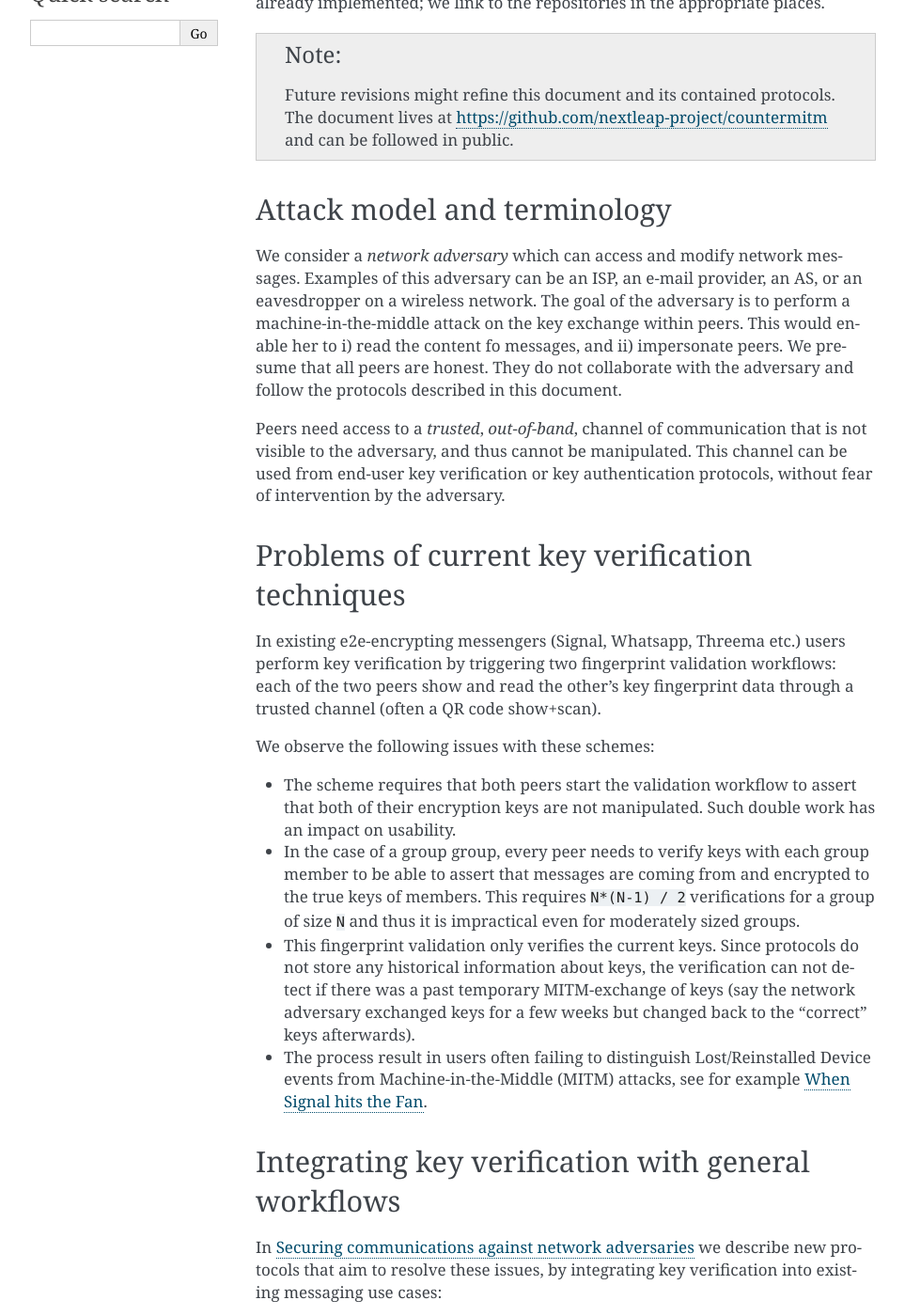
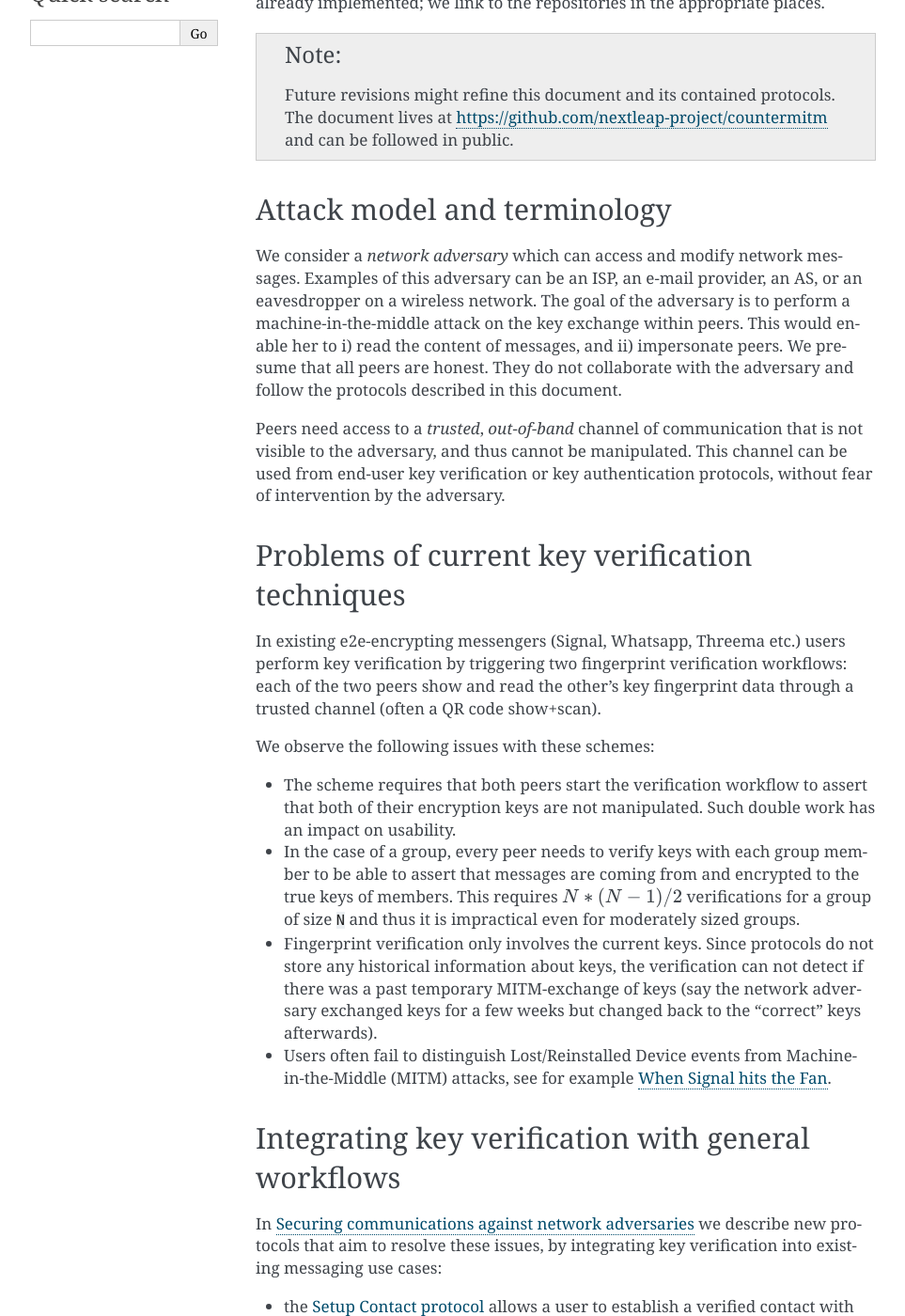
Before and after one commit to nextleap-project/countermitm, a Sphinx documentation site: the page built from source/summary.rst, in a window 1280 px wide and 1400 px high, scrolled down 479 px. Shown: the whole window at 94% size, without its empty margins (148-1111 px from the left). Built offline with Sphinx 7.4.7, drawn with Linux system fonts in a browser that asks for light colours.

Commit message:
- typo-fixing - re-formatting some paras to "semantic linefeeds"   (http://rhodesmill.org/brandon/2012/one-sentence-per-line/ ) - strike "fingerprint validation" in favor of "fingerprint verification"   to unify terminology

```diff
--- a/source/new.rst
+++ b/source/new.rst
@@ -51,7 +51,7 @@
 
 After running the Setup Verified Contact protocol both peers will learn the true keys of each other or else both get an error message. The protocol is safe against network modification and impersonation attacks.
 
-The protocol follows a single simple UI workflow: A peer "shows" bootstrap data that is then "read" by the other peer through a trusted (Out-of-Band)channel. This means that, as opposed to current fingerprint validation workflows, the protocol only runs once instead of twice yet results in the two peers having verified keys of each other.
+The protocol follows a single simple UI workflow: A peer "shows" bootstrap data that is then "read" by the other peer through a trusted (Out-of-Band)channel. This means that, as opposed to current fingerprint verification workflows, the protocol only runs once instead of twice yet results in the two peers having verified keys of each other.
 
 On mobiles trusted channels is typically implemented using QR codes, but transfering data via USB, Bluetooth, WLAN channels or phone calls is possible as well. A trusted channel is characterized by the inability of the network layer to observe or modify the data.
 
--- a/source/summary.rst
+++ b/source/summary.rst
@@ -35,30 +35,36 @@
 We consider a *network adversary* which can access and modify network messages.
 Examples of this adversary can be an ISP, an e-mail provider, an AS,
 or an eavesdropper on a wireless network.
-The goal of the adversary is to perform a machine-in-the-middle attack on the key exchange within peers. This would enable her to i) read the content fo messages, and ii) impersonate peers.
+The goal of the adversary is to perform a machine-in-the-middle attack on the key exchange within peers. This would enable her to i) read the content of messages, and ii) impersonate peers.
 We presume that all peers are honest. They do not collaborate with the adversary and follow the protocols described in this document.
 
-Peers need access to a *trusted*, *out-of-band*, channel of communication that is not visible to the adversary, and thus cannot be manipulated. This channel can be used from end-user key verification or key authentication protocols, without fear of intervention by the adversary.
+Peers need access to a *trusted*, *out-of-band* channel of communication that is not visible to the adversary, and thus cannot be manipulated. This channel can be used from end-user key verification or key authentication protocols, without fear of intervention by the adversary.
 
 
 Problems of current key verification techniques
 +++++++++++++++++++++++++++++++++++++++++++++++
 
 In existing e2e-encrypting messengers (Signal, Whatsapp, Threema etc.)
-users perform key verification by triggering two fingerprint validation workflows: each of the two peers show and read the other's key fingerprint data through a trusted channel (often a QR code show+scan).
+users perform key verification by triggering two fingerprint verification workflows: each of the two peers show and read the other's key fingerprint data through a trusted channel (often a QR code show+scan).
 
 We observe the following issues with these schemes:
 
-- The scheme requires that both peers start the validation workflow to assert
-  that both of their encryption keys are not manipulated. Such double work has an impact on usability.
+- The scheme requires that both peers start the verification workflow to assert
+  that both of their encryption keys are not manipulated.
+  Such double work has an impact on usability.
 
-- In the case of a group group, every peer needs to verify keys with each group member to be able to assert that messages are coming from and encrypted to the true keys of members.   This requires ``N*(N-1) / 2`` verifications for a group of size ``N`` and thus it is impractical even for moderately sized groups.
+- In the case of a group, every peer needs to verify keys with each group member to
+  be able to assert that messages are coming from and encrypted to the true keys of members.
+  This requires :math:`N*(N-1) / 2` verifications for a group of size ``N`` and
+  thus it is impractical even for moderately sized groups.
 
-- This fingerprint validation only verifies the current keys. Since protocols do not store any historical information about keys, the verification can not
-  detect if there was a past temporary MITM-exchange of keys (say the network adversary
+- Fingerprint verification only involves the current keys.
+  Since protocols do not store any historical information about keys,
+  the verification can not detect if there was a past temporary
+  MITM-exchange of keys (say the network adversary
   exchanged keys for a few weeks but changed back to the "correct" keys afterwards).
 
-- The process result in users often failing to distinguish Lost/Reinstalled Device events from Machine-in-the-Middle (MITM) attacks, see for example
+- Users often fail to distinguish Lost/Reinstalled Device events from Machine-in-the-Middle (MITM) attacks, see for example
   `When Signal hits the Fan <https://eurousec.secuso.org/2016/presentations/WhenSignalHitsFan.pdf>`_.
 
 
@@ -70,13 +76,16 @@
 
 - the :ref:`Setup Contact protocol <setup-contact>` allows a user
   to establish a verified contact with another user.
-  The out-of-band bootstrap data, shown by one peer and read by the other through a trusted channel, transfers not only the fingerprint but also contact information (e.g., email address) so that there is no need to type in this information during the first interaction.
+  The out-of-band bootstrap data,
+  shown by one peer and read by the other through a trusted channel,
+  transfers not only the fingerprint but also contact information (e.g., email address)
+  so that there is no need to type in this information during the first interaction.
 
 - the :ref:`Verified Group protocol <verified-group>`, that extends the
   previous setup-contact protocol.
   In this protocol, the bootstrap data functions as an invite code to the group.
   The "joining" peer establishes verified contact with the inviter, and the inviter then announces the joiner as a new member. Any member may invite new members.
-  By introducing members in this incremental way, a group of size ``N`` requires only ``N-1`` verifications overall to assert that a network adversary can not compromise end-to-end encryption between group members. If one group member loses her key (e.g. through device loss), she must re-join the group via invitation of the remaining members of the verified group.
+  By introducing members in this incremental way, a group of size ``N`` requires only :math:`N-1` verifications overall to assert that a network adversary can not compromise end-to-end encryption between group members. If one group member loses her key (e.g. through device loss), she must re-join the group via invitation of the remaining members of the verified group.
 
 - the :ref:`Key History verification protocol <keyhistory-verification>`
   verifies the current keys between peers and additionally it also verifies
```
